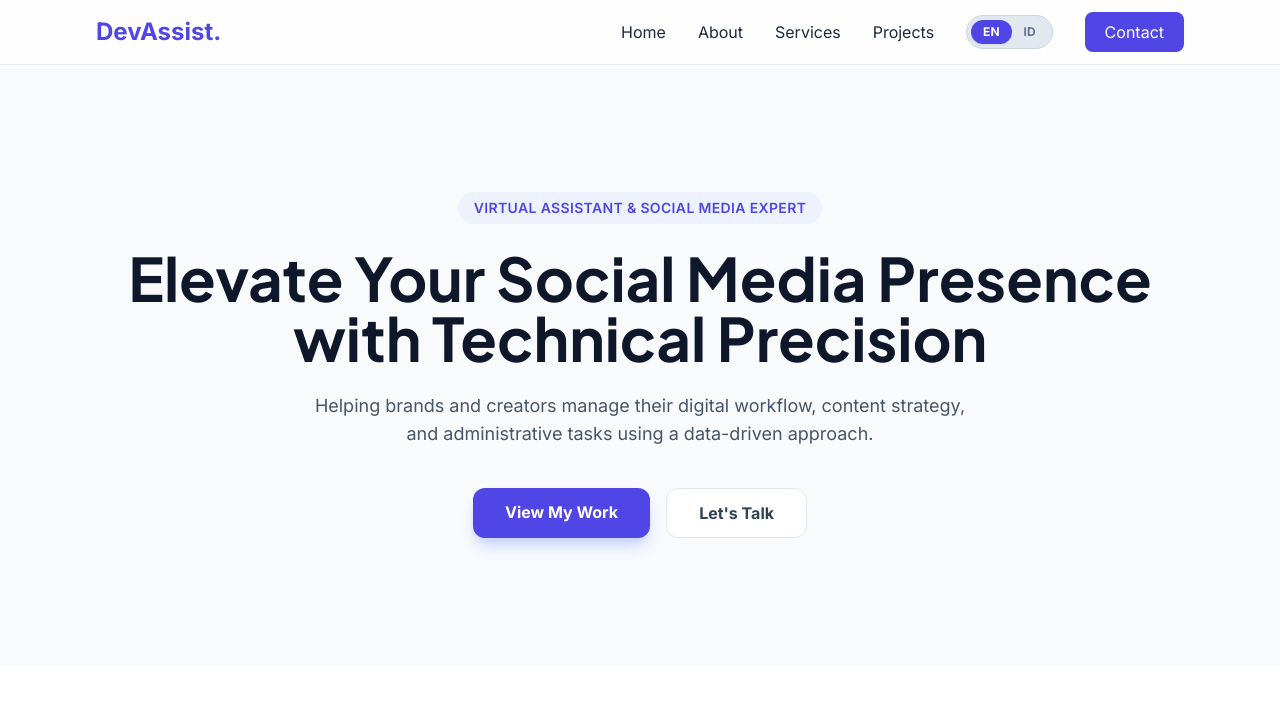
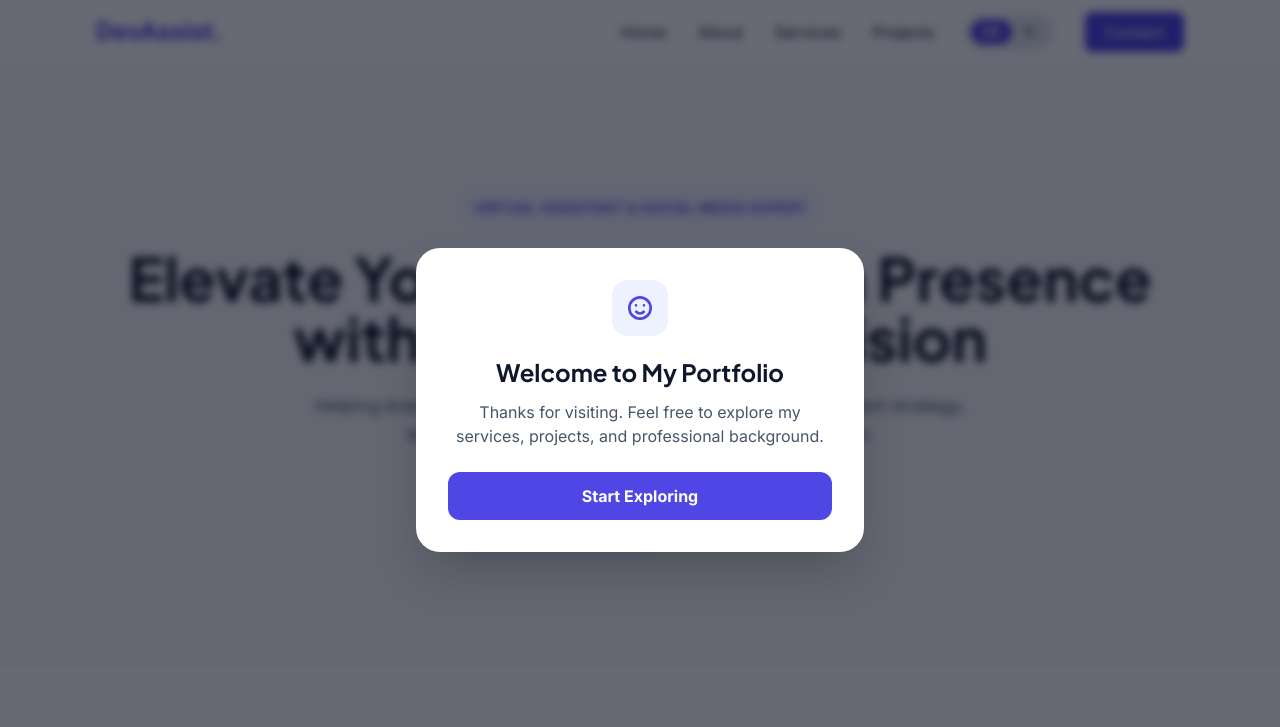
Before and after one commit to aryapwp/aryaadhiprasetya.github.io, a plain HTML site: page index.html in a window 1280 px wide. Shown: the top 727 px of the page. Drawn offline with nearby package versions, Linux system fonts and the light colour scheme.

Commit message:
Add welcome popup to portfolio pages

```diff
--- a/index.html
+++ b/index.html
@@ -13,6 +13,17 @@
     </style>
 </head>
 <body class="bg-slate-50 text-slate-800">
+
+    <div id="welcome-popup" class="fixed inset-0 z-[100] hidden items-center justify-center bg-slate-950/60 px-4 backdrop-blur-sm" role="dialog" aria-modal="true" aria-labelledby="welcome-title">
+        <div class="w-full max-w-md rounded-3xl bg-white p-8 text-center shadow-2xl">
+            <div class="mx-auto mb-5 flex h-14 w-14 items-center justify-center rounded-2xl bg-indigo-50 text-indigo-600">
+                <svg class="h-8 w-8" fill="none" stroke="currentColor" viewBox="0 0 24 24" aria-hidden="true"><path stroke-linecap="round" stroke-linejoin="round" stroke-width="2" d="M14.828 14.828a4 4 0 01-5.656 0M9 10h.01M15 10h.01M12 20a8 8 0 100-16 8 8 0 000 16z"></path></svg>
+            </div>
+            <h2 id="welcome-title" class="mb-3 text-2xl font-bold text-slate-900 translate" data-en="Welcome to My Portfolio" data-id="Selamat Datang di Portofolio Saya">Welcome to My Portfolio</h2>
+            <p class="mb-6 text-slate-600 translate" data-en="Thanks for visiting. Feel free to explore my services, projects, and professional background." data-id="Terima kasih sudah berkunjung. Silakan jelajahi layanan, proyek, dan latar belakang profesional saya.">Thanks for visiting. Feel free to explore my services, projects, and professional background.</p>
+            <button id="close-welcome-popup" type="button" class="w-full rounded-xl bg-indigo-600 px-5 py-3 font-bold text-white transition hover:bg-indigo-700 translate" data-en="Start Exploring" data-id="Mulai Jelajahi">Start Exploring</button>
+        </div>
+    </div>
 
     <nav class="fixed w-full z-50 glass border-b border-slate-200">
         <div class="max-w-6xl mx-auto px-4 sm:px-6 lg:px-8">
@@ -171,6 +182,21 @@
     </footer>
 
     <script>
+        const welcomePopup = document.getElementById('welcome-popup');
+        const closeWelcomePopup = document.getElementById('close-welcome-popup');
+        const welcomePopupKey = 'arya-welcome-popup-seen';
+
+        if (!localStorage.getItem(welcomePopupKey)) {
+            welcomePopup.classList.remove('hidden');
+            welcomePopup.classList.add('flex');
+        }
+
+        closeWelcomePopup.addEventListener('click', () => {
+            localStorage.setItem(welcomePopupKey, 'true');
+            welcomePopup.classList.add('hidden');
+            welcomePopup.classList.remove('flex');
+        });
+
         function changeLang(lang) {
             // Change Text Content
             const translatables = document.querySelectorAll('.translate');
```
Also changed, not shown: id/index.html (+27 -0 lines), index3.html (+26 -0 lines).
